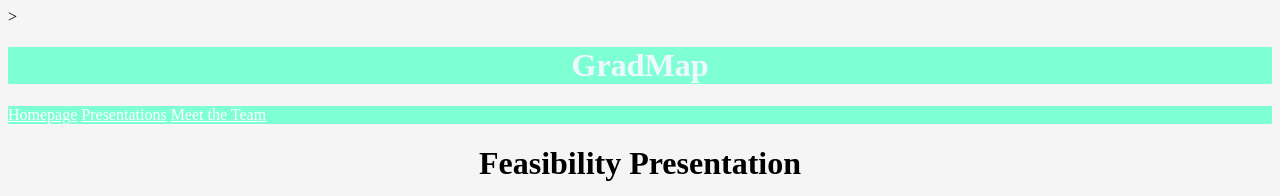
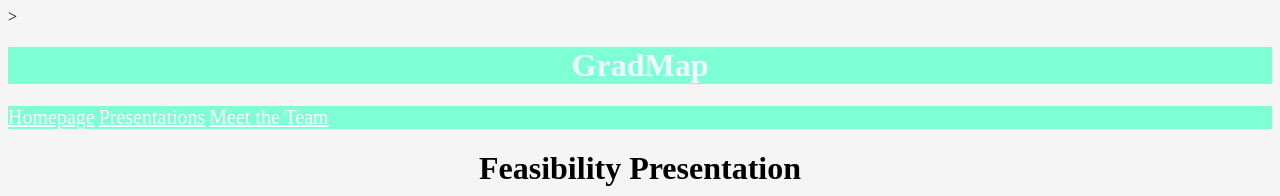
Before and after one commit to Jgarr028/GradMap-Website-2025, a plain HTML site: page Presentations.html in a window 1280 px wide. Shown: the top 196 px of the page. Drawn offline with Linux system fonts and the light colour scheme.

Commit message:
edited link size

```diff
--- a/Presentations.html
+++ b/Presentations.html
@@ -2,6 +2,9 @@
 <html>
     <head>
         <style>
+    a {
+        font-size: 20px;
+    }
     a:link {
       color: white; /* Unvisited link */
     }
```
Also changed, not shown: TeamBio.html (+3 -0 lines), index.html (+3 -0 lines).
